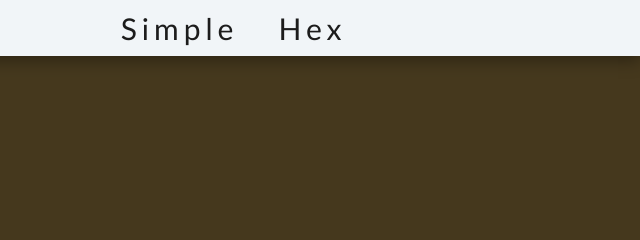
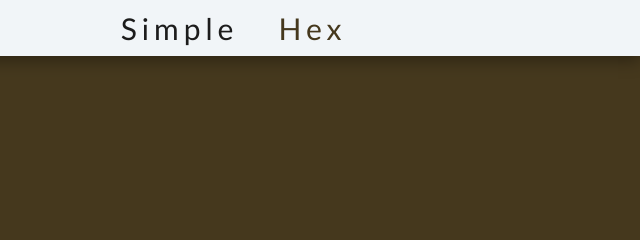
Before and after one commit to Latth/background-flipper, a plain HTML site: page hex.html in a window 1280 px wide. Both pictures are taken after a click on the button "CLICK ME". Shown: the top 240 px of the page, 640-1280 px from the left. Drawn offline with Linux system fonts and the light colour scheme.

Commit message:
Hex navbar color changing in same time with bg now

```diff
--- a/hex.html
+++ b/hex.html
@@ -100,7 +100,7 @@
                     <a href="index.html">Simple</a>
                 </li>
                 <li>
-                    <a href="hex.html">Hex</a>
+                    <a class="hex" href="hex.html">Hex</a>
                 </li>
             </ul>
         </div>
--- a/hex.js
+++ b/hex.js
@@ -4,6 +4,7 @@ const hex = [0,1,2,3,4,5,6,7,8,9,"A","B","C","D","E","F"];
 
 const btn = document.getElementById('btn');
 const color =  document.querySelector('.color')
+const hexText = document.querySelector('.hex')
 
 
 btn.addEventListener('click', function(){
@@ -17,6 +18,7 @@ btn.addEventListener('click', function(){
 
     document.body.style.backgroundColor = hexColor;
     color.textContent = hexColor;
+    hexText.style.color = hexColor;
 })
 
 function getRandomNumber() {
```
